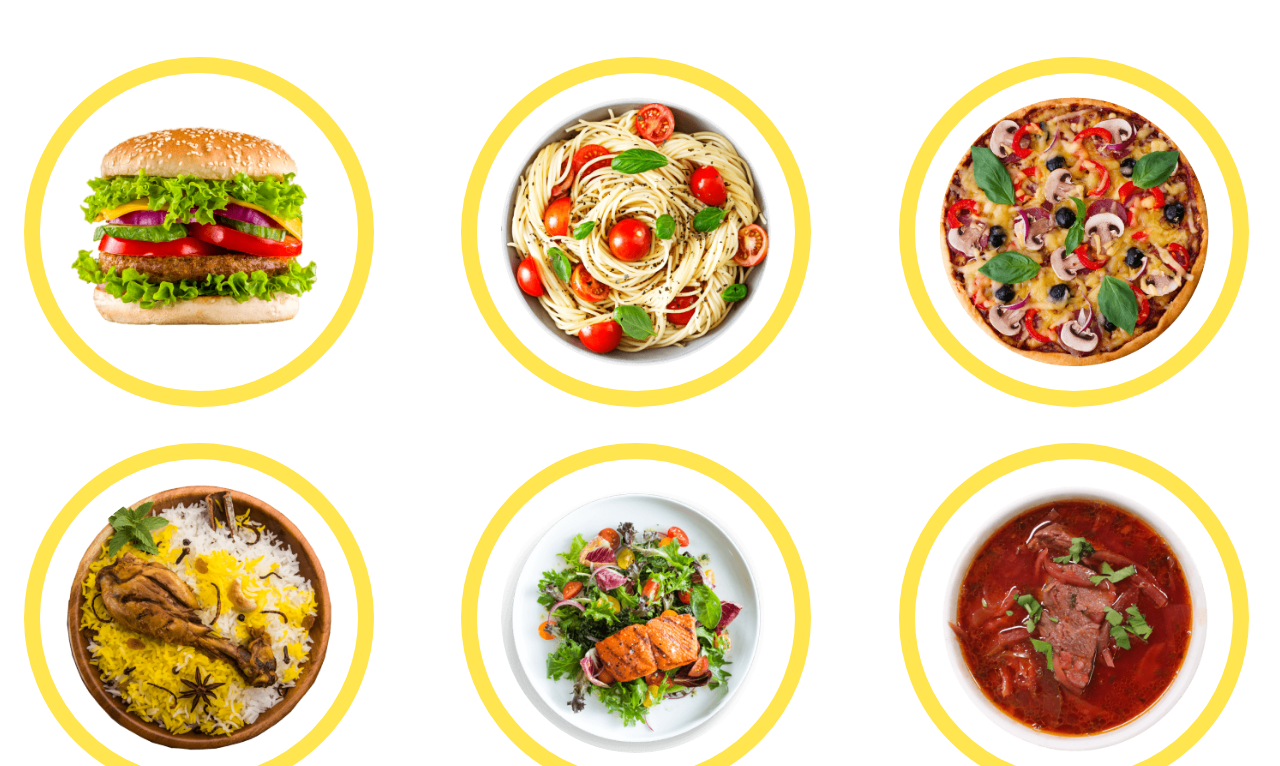
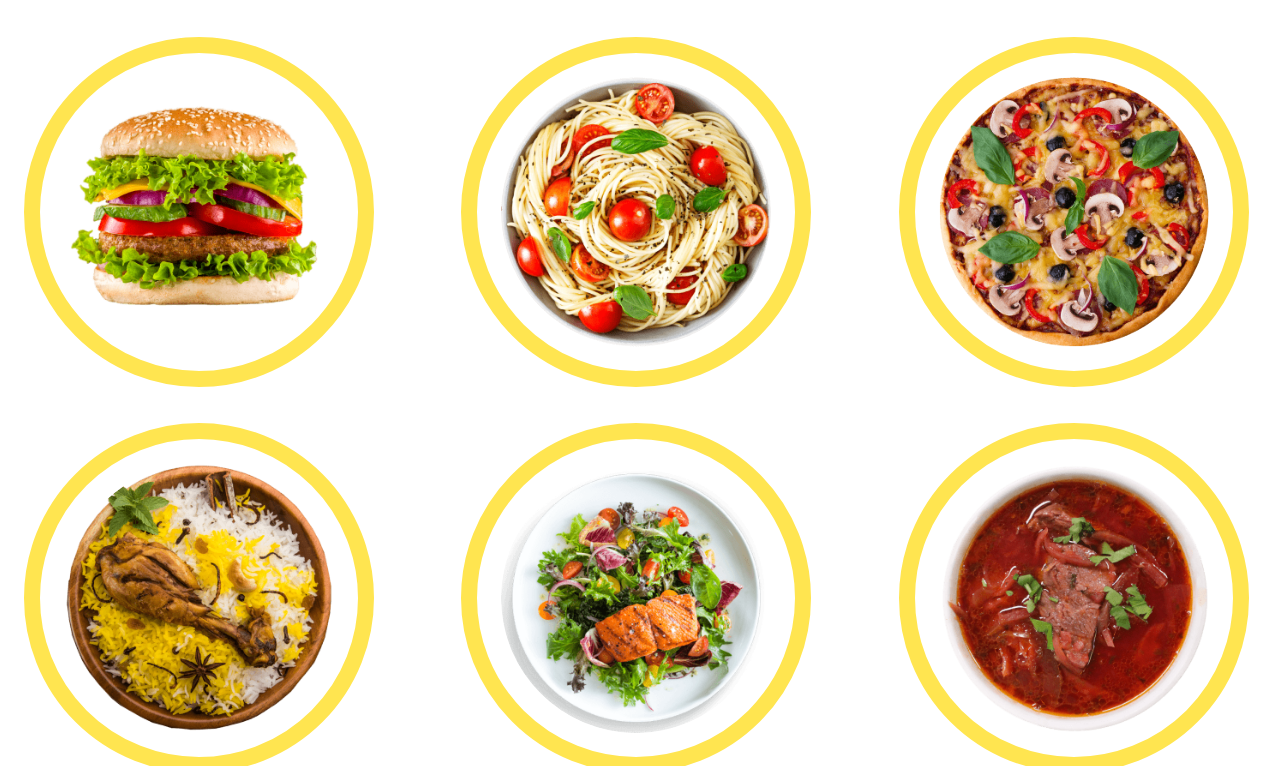
Before and after one commit to Aratskov/apple, a plain HTML site: page index.html in a window 1280 px wide. Shown: the part 217-983 px from the top of the page. Drawn offline with Linux system fonts and the light colour scheme; a script that the page names is missing.

Commit message:
add padding

```diff
--- a/sass/base/_base.scss
+++ b/sass/base/_base.scss
@@ -44,11 +44,4 @@ width: 1280px;
     padding-top: 100px;
     padding-bottom: 100px;
     }
-
-    @include desktop{
-    padding-top: 120px;
-    padding-bottom: 120px;
-    }
-
-
-    }
+}
```
Also changed, not shown: css/main.css, css/main.min.css, 2 other files.
